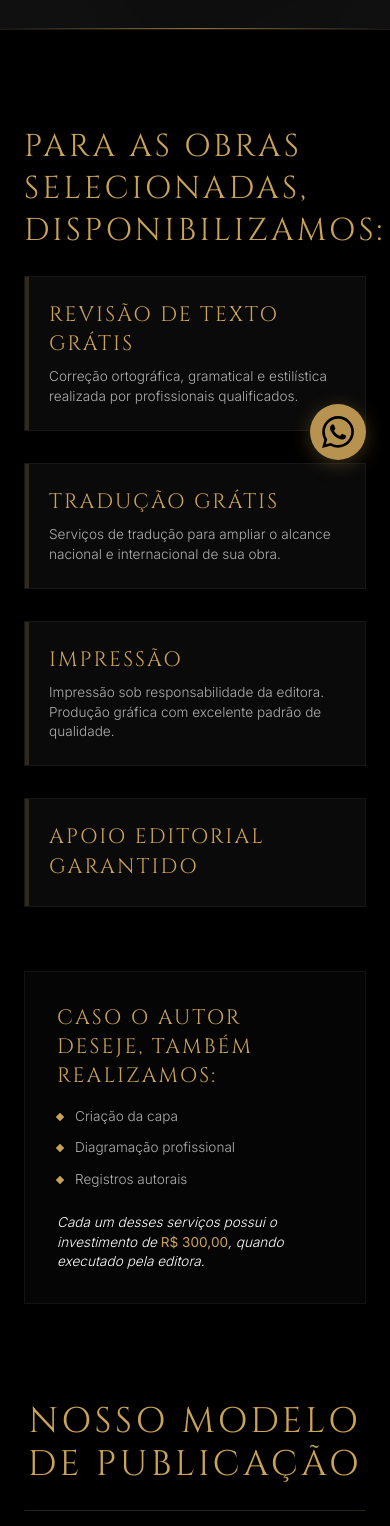
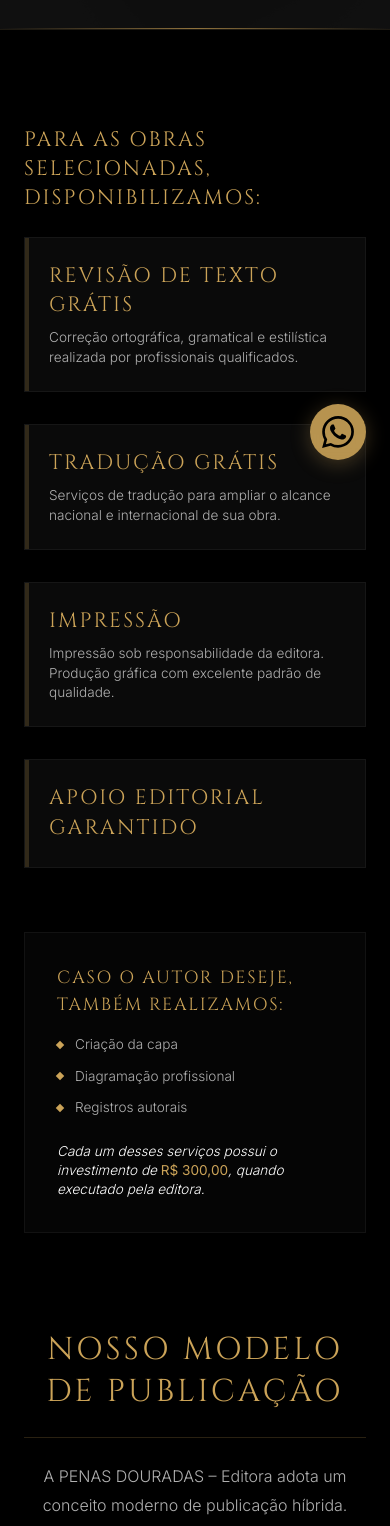
Before and after one commit to RenanKoriwa/penasdouradas, a Next.js app: page /servicos in a window 390 px wide. Shown: the part 360-1886 px from the top of the page. Built offline with nearby package versions, Linux system fonts and the light colour scheme.

Commit message:
Fix responsiveness: mobile text sizes, tracking, book carousel, headings

```diff
--- a/src/app/page.tsx
+++ b/src/app/page.tsx
@@ -64,18 +64,18 @@
   const getBookStyle = (index: number) => {
     if (index === activeBook) {
       return {
-        wrapper: "w-56 md:w-64 shadow-[0_20px_50px_-10px_rgba(0,0,0,1)] rotate-0 translate-x-0 translate-y-0 border-accent/30 z-30 opacity-100",
+        wrapper: "w-44 sm:w-56 md:w-64 shadow-[0_20px_50px_-10px_rgba(0,0,0,1)] rotate-0 translate-x-0 translate-y-0 border-accent/30 z-30 opacity-100",
         img: "grayscale-0"
       };
     }
     if (index === (activeBook + 1) % 3) {
       return {
-        wrapper: "w-48 md:w-56 shadow-2xl rotate-12 translate-x-20 md:translate-x-24 -translate-y-8 border-white/5 opacity-80 z-20",
+        wrapper: "w-36 sm:w-48 md:w-56 shadow-2xl rotate-12 translate-x-14 sm:translate-x-20 md:translate-x-24 -translate-y-8 border-white/5 opacity-80 z-20",
         img: "grayscale"
       };
     }
     return {
-      wrapper: "w-48 md:w-56 shadow-2xl -rotate-6 -translate-x-16 md:-translate-x-20 translate-y-6 border-white/5 opacity-60 z-10",
+      wrapper: "w-36 sm:w-48 md:w-56 shadow-2xl -rotate-6 -translate-x-12 sm:-translate-x-16 md:-translate-x-20 translate-y-6 border-white/5 opacity-60 z-10",
       img: "grayscale"
     };
   };
@@ -113,7 +113,7 @@
           <div className="flex justify-center mb-3 text-accent hero-anim">
             <PenIcon className="w-9 h-9" />
           </div>
-          <h1 className="hero-anim font-serif text-3xl md:text-5xl lg:text-6xl leading-[1.15] mb-4 uppercase tracking-[0.15em] gold-foil">
+          <h1 className="hero-anim font-serif text-2xl sm:text-3xl md:text-5xl lg:text-6xl leading-[1.15] mb-4 uppercase tracking-[0.05em] sm:tracking-[0.1em] md:tracking-[0.15em] gold-foil">
             Uma via democrática para publicar sua <br/><span className="text-white italic font-light lowercase">obra</span>
           </h1>
           <p className="text-text-secondary text-sm md:text-base font-light max-w-2xl mx-auto leading-relaxed reveal-up mt-5 mb-8">
@@ -144,7 +144,7 @@
           <div className="flex flex-col md:flex-row items-center gap-10 lg:gap-16">
             <div className="w-full md:w-5/12 reveal-up">
               {/* Elegant Book Composition */}
-              <div className="relative h-[450px] md:h-[500px] w-full flex items-center justify-center">
+              <div className="relative h-[350px] sm:h-[450px] md:h-[500px] w-full flex items-center justify-center">
                 {books.map((book, i) => {
                   const style = getBookStyle(i);
                   return (
@@ -224,7 +224,7 @@
             <div className="w-full md:w-1/2 reveal-up">
               <div className="flex items-center gap-3 mb-4">
                 <div className="w-8 h-px bg-accent" />
-                <h2 className="font-serif text-2xl md:text-3xl text-accent uppercase tracking-wide leading-tight">Produção Literária<br/> e Empreendedorismo</h2>
+                <h2 className="font-serif text-xl sm:text-2xl md:text-3xl text-accent uppercase tracking-wide leading-tight">Produção Literária<br/> e Empreendedorismo</h2>
               </div>
               <p className="text-text-secondary text-sm md:text-base leading-relaxed mb-6 font-light">
                 <strong>Da Concepção À Publicação.</strong> O guia definitivo de Alberto Kuzoma para escritores em formação, estreantes e experientes. Descubra os segredos para transformar suas ideias em obras-primas e dominar as estratégias do mercado editorial contemporâneo.
--- a/src/app/servicos/page.tsx
+++ b/src/app/servicos/page.tsx
@@ -67,7 +67,7 @@
         <div className="max-w-4xl mx-auto">
 
           <div className="mb-16 anim-card">
-            <h2 className="font-serif text-2xl text-accent mb-6 uppercase tracking-widest">Para as obras selecionadas, disponibilizamos:</h2>
+            <h2 className="font-serif text-xl sm:text-2xl text-accent mb-6 uppercase tracking-wider sm:tracking-widest">Para as obras selecionadas, disponibilizamos:</h2>
             <div className="grid md:grid-cols-2 gap-8">
               <div className="bg-surface p-6 border border-white/5 relative overflow-hidden group hover:border-accent/30 transition-all">
                 <div className="absolute top-0 left-0 w-1 h-full bg-accent/20 group-hover:bg-accent transition-colors" />
@@ -92,7 +92,7 @@
           </div>
 
           <div className="mb-24 anim-card bg-surface/50 border border-white/5 p-8 relative">
-            <h2 className="font-serif text-xl text-accent mb-4 uppercase tracking-widest">Caso o autor deseje, também realizamos:</h2>
+            <h2 className="font-serif text-lg sm:text-xl text-accent mb-4 uppercase tracking-wider sm:tracking-widest">Caso o autor deseje, também realizamos:</h2>
             <ul className="list-none space-y-3 mb-6 text-text-secondary text-sm font-light">
               <li className="flex items-center gap-3"><span className="w-1.5 h-1.5 bg-accent rotate-45" /> Criação da capa</li>
               <li className="flex items-center gap-3"><span className="w-1.5 h-1.5 bg-accent rotate-45" /> Diagramação profissional</li>
@@ -103,7 +103,7 @@
 
           {/* ═══ MODELO HÍBRIDO ═══ */}
           <div className="mb-24 anim-card">
-            <h2 className="font-serif text-3xl text-white mb-6 uppercase tracking-widest text-center border-b border-accent/20 pb-6">Nosso Modelo de Publicação</h2>
+            <h2 className="font-serif text-2xl sm:text-3xl text-white mb-6 uppercase tracking-wider sm:tracking-widest text-center border-b border-accent/20 pb-6">Nosso Modelo de Publicação</h2>
             <p className="text-text-secondary text-center max-w-2xl mx-auto mb-12 font-light">
               A PENAS DOURADAS – Editora adota um conceito moderno de publicação híbrida. Nesse modelo, o autor pode participar diretamente da produção do livro, reduzindo custos e mantendo maior controle sobre sua obra.
             </p>
@@ -158,7 +158,7 @@
 
           {/* ═══ GÊNEROS EDITORIAIS ═══ */}
           <div className="anim-card text-center mb-16">
-            <h2 className="font-serif text-3xl text-white mb-10 uppercase tracking-widest border-b border-accent/20 pb-6">Gêneros Editoriais</h2>
+            <h2 className="font-serif text-2xl sm:text-3xl text-white mb-10 uppercase tracking-wider sm:tracking-widest border-b border-accent/20 pb-6">Gêneros Editoriais</h2>
             <p className="text-text-secondary mb-12 font-light">Publicamos obras nas seguintes categorias:</p>
 
             <div className="grid md:grid-cols-3 gap-6">
--- a/src/app/sobre/page.tsx
+++ b/src/app/sobre/page.tsx
@@ -66,7 +66,7 @@
           <div className="flex justify-center mb-4 text-accent anim-header">
             <PenIcon className="w-8 h-8" />
           </div>
-          <h1 className="font-serif text-3xl md:text-4xl uppercase tracking-widest mb-4 anim-header gold-foil">
+          <h1 className="font-serif text-2xl sm:text-3xl md:text-4xl uppercase tracking-wider sm:tracking-widest mb-4 anim-header gold-foil">
             A Editora
           </h1>
           <p className="text-text-secondary text-sm md:text-base font-light anim-header max-w-xl mx-auto">
```
